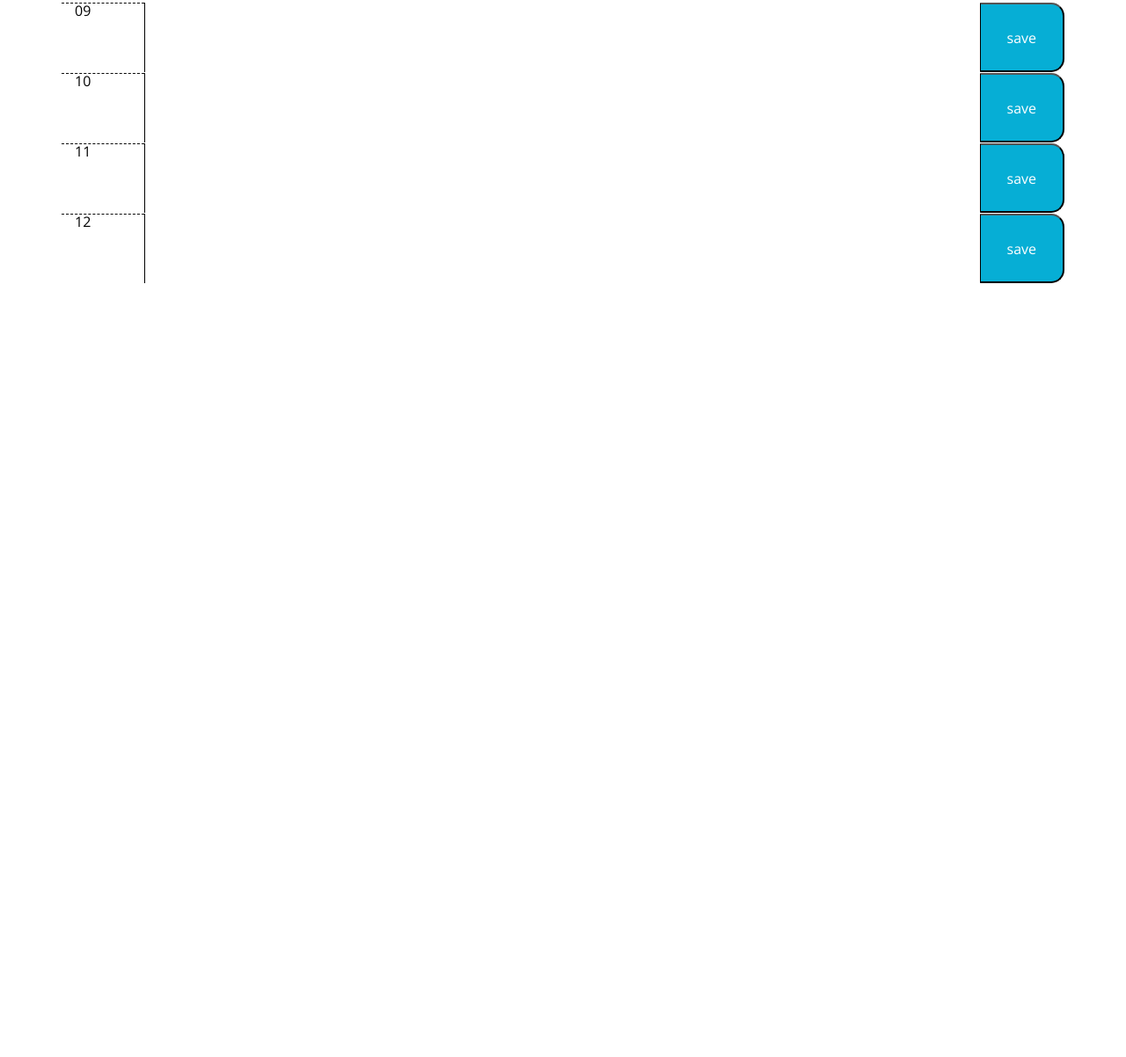
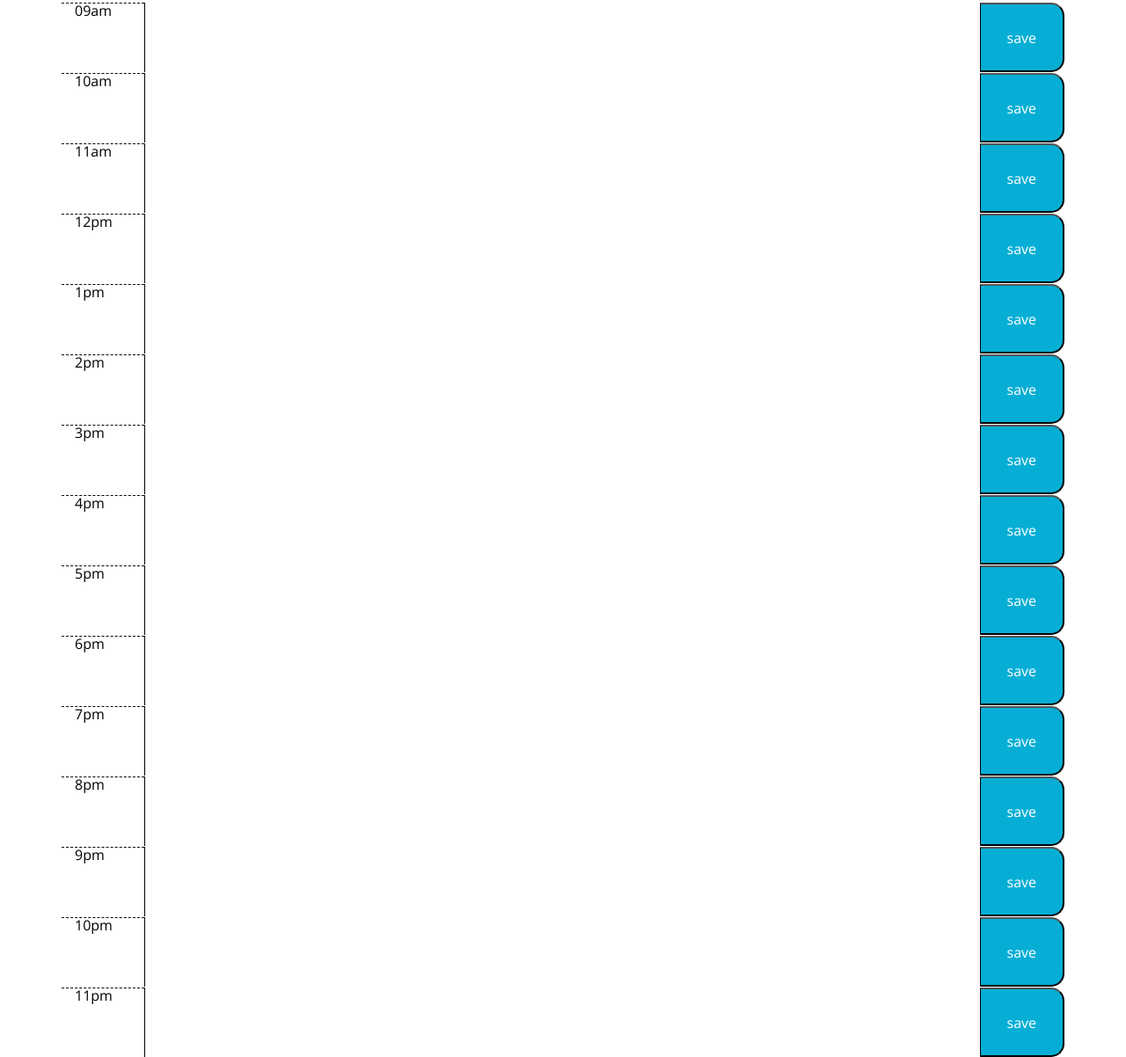
Before and after one commit to skrtz/workday-scheduler, a plain HTML site: page index.html in a window 1280 px wide. Shown: the part 334-1536 px from the top of the page at 88% size. Before the commit the page ends 800 px from the top, so only its background shows below. Drawn offline with nearby package versions, Linux system fonts and the light colour scheme.

Commit message:
add local storage event capability

```diff
--- a/app.js
+++ b/app.js
@@ -1,2 +1,47 @@
+// set current date
 var today = moment();
 $("#currentDay").text(today.format("MMM Do, YYYY, h:mm a"));
+
+// get values from local storage
+function getDailyInput(){
+    var input9 = localStorage.getItem('09am');
+    var input10 = localStorage.getItem('10am');
+    var input11 = localStorage.getItem('11am');
+    var input12 = localStorage.getItem('12pm');
+    var input1 = localStorage.getItem('1pm');
+    var input2 = localStorage.getItem('2pm');
+    var input3 = localStorage.getItem('3pm');
+    var input4 = localStorage.getItem('4pm');
+    var input5 = localStorage.getItem('5pm');
+    var input6 = localStorage.getItem('6pm');
+    var input7 = localStorage.getItem('7pm');
+    var input8 = localStorage.getItem('8pm');
+    var input9 = localStorage.getItem('9pm');
+    var input10pm = localStorage.getItem('10pm');
+    var input11pm = localStorage.getItem('11pm');
+
+    $('#txt9').text(input9);
+    $('#txt10').text(input10);
+    $('#txt11').text(input11);
+    $('#txt12').text(input12);
+    $('#txt1').text(input1);
+    $('#txt2').text(input2);
+    $('#txt3').text(input3);
+    $('#txt4').text(input4);
+    $('#txt5').text(input5);
+    $('#txt6').text(input6);
+    $('#txt7').text(input7);
+    $('#txt8').text(input8);
+    $('#txt9').text(input9);
+    $('#txt10pm').text(input10pm);
+    $('#txt11pm').text(input11pm);
+};
+getDailyInput();
+
+// save values to local storage
+$('.saveBtn').on('click', function(){
+    var input = $(this).siblings('.description').val();
+    var time = $(this).siblings('.hour').text();
+
+    localStorage.setItem(time, input);
+});
--- a/index.html
+++ b/index.html
@@ -32,27 +32,93 @@
       <!-- Timeblocks go here -->
 
       <div class="row">
-        <div class="col hour">09</div>
-        <textarea class="col-10 description"></textarea>
-        <button class="col saveBtn">save</button>
+        <div class="col hour">09am</div>
+        <textarea id="txt9" class="col-10 description"></textarea>
+        <button id="btn9" class="col saveBtn">save</button>
       </div>
 
       <div class="row">
-        <div class="col hour">10</div>
-        <textarea class="col-10 description"></textarea>
-        <button class="col saveBtn">save</button>
+        <div class="col hour">10am</div>
+        <textarea id="txt10" class="col-10 description"></textarea>
+        <button id="btn10" class="col saveBtn">save</button>
       </div>
 
       <div class="row">
-        <div class="col hour">11</div>
-        <textarea class="col-10 description"></textarea>
-        <button class="col saveBtn">save</button>
+        <div class="col hour">11am</div>
+        <textarea id="txt11" class="col-10 description"></textarea>
+        <button id="btn11" class="col saveBtn">save</button>
       </div>
 
       <div class="row">
-        <div class="col hour">12</div>
-        <textarea class="col-10 description"></textarea>
-        <button class="col saveBtn">save</button>
+        <div class="col hour">12pm</div>
+        <textarea id="txt12" class="col-10 description"></textarea>
+        <button id="btn12" class="col saveBtn">save</button>
+      </div>
+
+      <div class="row">
+        <div class="col hour">1pm</div>
+        <textarea id="txt1" class="col-10 description"></textarea>
+        <button id="btn1" class="col saveBtn">save</button>
+      </div>
+
+      <div class="row">
+        <div class="col hour">2pm</div>
+        <textarea id="txt2" class="col-10 description"></textarea>
+        <button id="btn2" class="col saveBtn">save</button>
+      </div>
+
+      <div class="row">
+        <div class="col hour">3pm</div>
+        <textarea id="txt3" class="col-10 description"></textarea>
+        <button id="btn3" class="col saveBtn">save</button>
+      </div>
+
+      <div class="row">
+        <div class="col hour">4pm</div>
+        <textarea id="txt4" class="col-10 description"></textarea>
+        <button id="btn4" class="col saveBtn">save</button>
+      </div>
+
+      <div class="row">
+        <div class="col hour">5pm</div>
+        <textarea id="txt5" class="col-10 description"></textarea>
+        <button id="btn5" class="col saveBtn">save</button>
+      </div>
+
+      <div class="row">
+        <div class="col hour">6pm</div>
+        <textarea id="txt6" class="col-10 description"></textarea>
+        <button id="btn6" class="col saveBtn">save</button>
+      </div>
+
+      <div class="row">
+        <div class="col hour">7pm</div>
+        <textarea id="txt7" class="col-10 description"></textarea>
+        <button id="btn7" class="col saveBtn">save</button>
+      </div>
+
+      <div class="row">
+        <div class="col hour">8pm</div>
+        <textarea id="txt8" class="col-10 description"></textarea>
+        <button id="btn8" class="col saveBtn">save</button>
+      </div>
+
+      <div class="row">
+        <div class="col hour">9pm</div>
+        <textarea id="txt9pm" class="col-10 description"></textarea>
+        <button id="btn9pm" class="col saveBtn">save</button>
+      </div>
+
+      <div class="row">
+        <div class="col hour">10pm</div>
+        <textarea id="txt10pm" class="col-10 description"></textarea>
+        <button id="btn10" class="col saveBtn">save</button>
+      </div>
+
+      <div class="row">
+        <div class="col hour">11pm</div>
+        <textarea id="txt11pm" class="col-10 description"></textarea>
+        <button id="btn11pm" class="col saveBtn">save</button>
       </div>
 
     </div>
```
